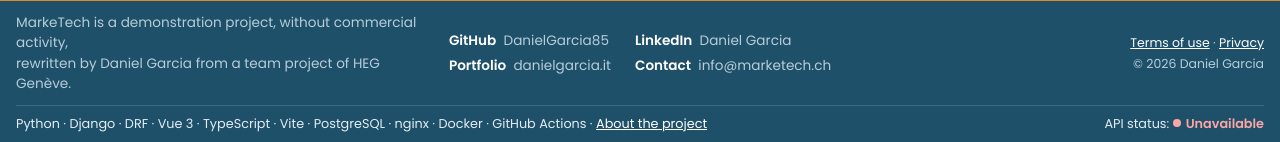
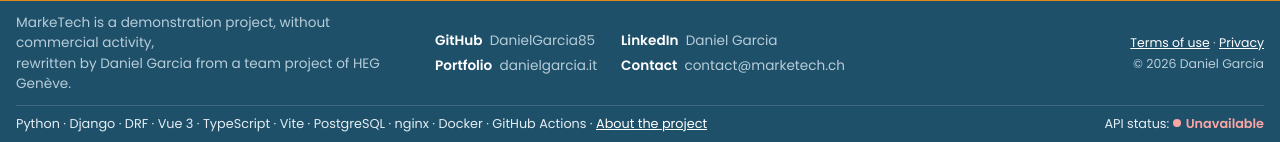
Before and after one commit to DanielGarcia85/MarkeTech, a Vue app in the folder frontend/: page /about in a window 1280 px wide. Shown: the part 1943-2085 px from the top of the page. Built offline with nearby package versions, Linux system fonts and the light colour scheme; no server answers.

Commit message:
fix(site): contact@marketech.ch is the contact address

```diff
--- a/frontend/src/site.ts
+++ b/frontend/src/site.ts
@@ -7,7 +7,7 @@
 
 // The address that receives the messages about the site: in the footer and
 // on the privacy page
-export const CONTACT = "info@marketech.ch";
+export const CONTACT = "contact@marketech.ch";
 
 // The public repository of the code: on the about page
 export const REPOSITORY = "https://github.com/DanielGarcia85/MarkeTech";
```
